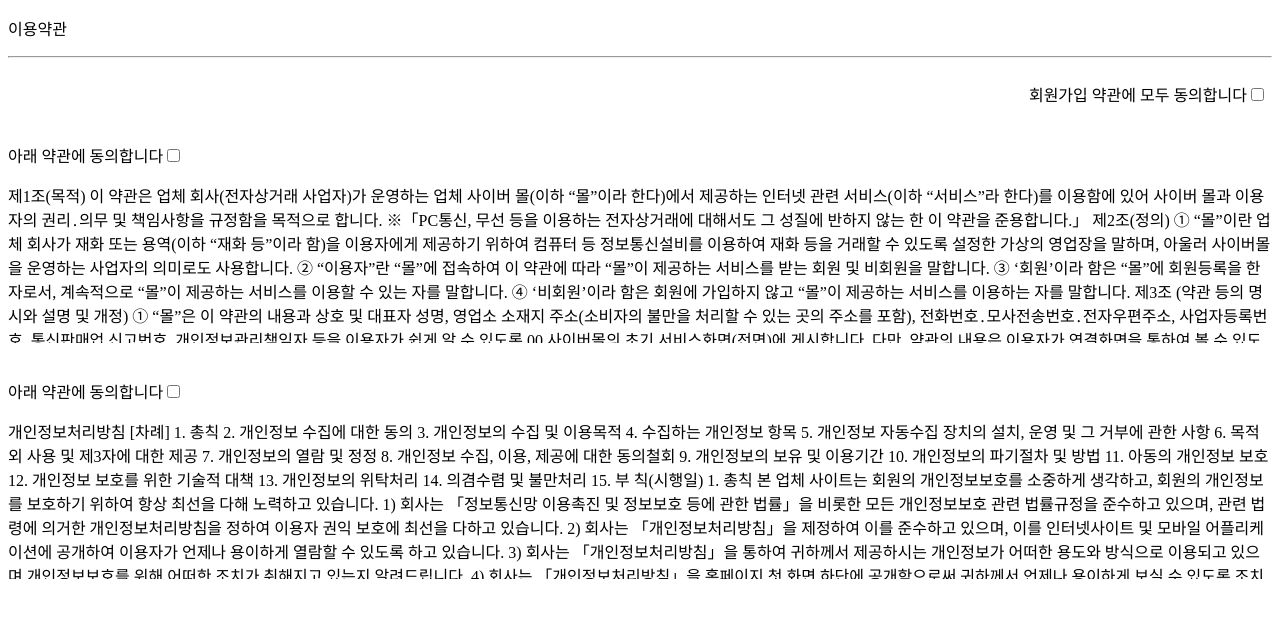
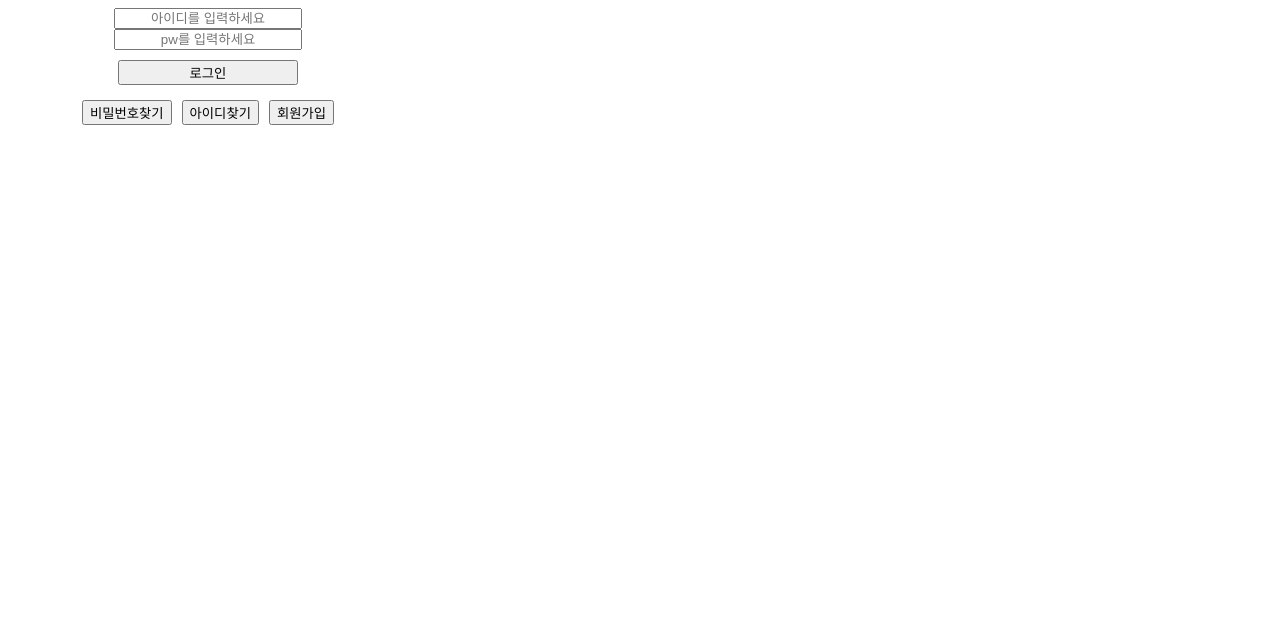
Before and after one commit to malgcheong/cafe-review-vue, a Vue app in the folder cafe-community/: page / in a window 1280 px wide. Shown: the top 618 px of the page. Built offline with nearby package versions, Linux system fonts and the light colour scheme.

Commit message:
temp commit

```diff
--- /dev/null
+++ b/cafe-community/jsconfig.json
@@ -0,0 +1,6 @@
+{
+    "compilerOptions": {
+        "baseUrl": "./"
+    },
+    "forceConsistentCasingInFileNames":false,
+}
--- a/cafe-community/src/App.vue
+++ b/cafe-community/src/App.vue
@@ -1,94 +1,18 @@
 <template lang="">
-  <div>
-    <div class="container__contract">
-      <p>이용약관</p>
-      <hr>
-      <div class="agree all"  >
-        <p @click="agreeAll">회원가입 약관에 모두 동의합니다</p>
-        <div class="wrap__check-box">
-            <input type="checkbox" v-model="checkedAll" @click="agreeAll">
-        </div>
-      </div>
-      <div >
-        <div v-for="(item,key) in contractItem" :key="key" :class="item.idx" class="contentItem">
-          <div>
-            <div class="wrap__contract">
-              <p>아래 약관에 동의합니다</p>
-              <div class="wrap__check-box">
-                <input type="checkbox" :class="item.idx" class="check-box" v-model="checkBox[key]">
-              </div>
-            </div>
-            <div class="content__body">
-              {{item.content}}
-            </div>
-          </div>
-        </div>
+    <div>
+        <logIn></logIn>
     </div>
-  </div>
-  </div>
 </template>
+<script>
+import logIn from './components/LogIn.vue'
 
-<script>
-import contractItem from "./assets/contract.js"
-export default {
-  data:function(){
-    return{
-      contractItem: contractItem,
-      checkBox:[],
-      checkedAll: false
+export default{
+    name: 'app',
+    components:{
+        logIn
     }
-  },
-  methods:{
-    agreeAll:function(){
-      if(!this.checkedAll){
-        this.checkedAll=true;
-        for (let i = 0; i < this.checkBox.length; i++) {
-          this.checkBox[i]=true;
-        }
-      }else{
-        this.checkedAll=false;
-        for (let i = 0; i < this.checkBox.length; i++) {
-          this.checkBox[i]=false;
-        }
-      }
-    },
-
-  },
-  created(){
-    for (let i = 0; i < this.contractItem.length; i++) {
-      this.checkBox.push(false)
-    }
-  }
 }
 </script>
+<style lang="">
 
-<style>
-  .contentItem {
-    margin-bottom: 20px;
-    word-break:break-all;
-    word-wrap:break-word;
-  }
-  .wrap__contract{
-    display: flex;
-  }
-  .content__body{
-      overflow: scroll;
-      height: 20vh;
-  }
-  .all{
-    display: flex;
-    justify-content: flex-end;
-
-  }
-  .agree{
-    margin:5px;
-  }
-  .wrap__check-box{
-    display: flex;
-    flex-direction: column;
-    justify-content: center;
-  }
-  .checkbox{
-    border-radius: 3px;
-  }
 </style>
--- /dev/null
+++ b/cafe-community/src/components/LogIn.vue
@@ -0,0 +1,54 @@
+<template lang="">
+    <div>
+        <div class="container_login">
+        <div class="wrap_login">
+            <input class="id" type="text" placeholder="아이디를 입력하세요"/>
+            <input class="pw" type="password" placeholder="pw를 입력하세요"/>
+            <button class="button_login">로그인</button>
+        </div>
+        <div class="wrap_find">
+            <button>비밀번호찾기</button>
+            <button>아이디찾기</button>
+            <button>회원가입</button>
+        </div>
+    </div>
+    </div>
+</template>
+<script>
+export default {
+
+}
+</script>
+<style >
+.container_login{
+    width:400px;
+    display: flex;
+    flex-direction: column;
+    align-items: center;
+}
+
+    .wrap_login{
+        width: 200px;
+        display: flex;
+        flex-direction: column;
+        align-items: center;
+    }
+
+    .id{
+        text-align: center;
+        width: 90%;
+
+    }
+    .pw{
+        text-align: center;
+        width: 90%;
+
+    }
+    .button_login{
+        width:90%;
+        margin:10px;
+    }
+    .wrap_find button{
+        margin:5px;
+    }
+</style>
```
Also changed, not shown: cafe-community/src/components/contract.vue (added, +94 -0 lines).
